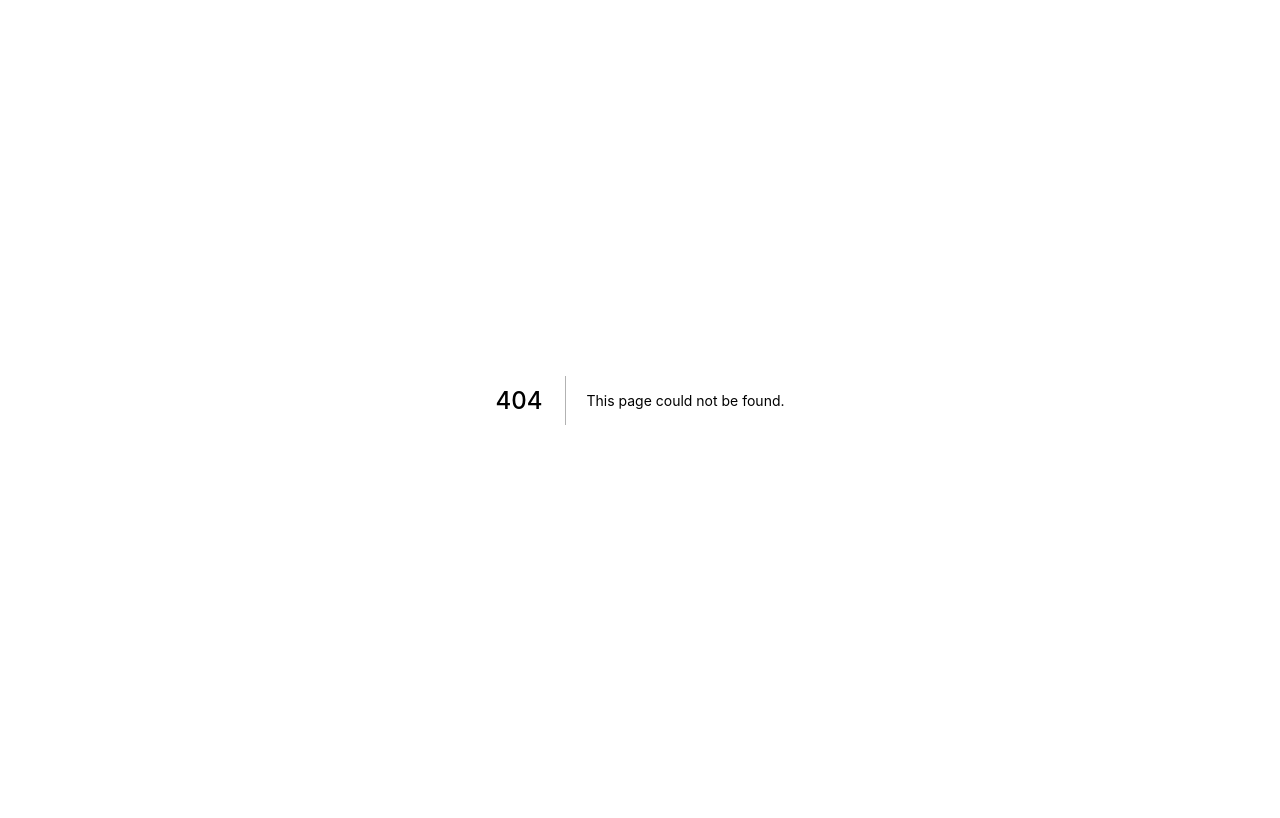
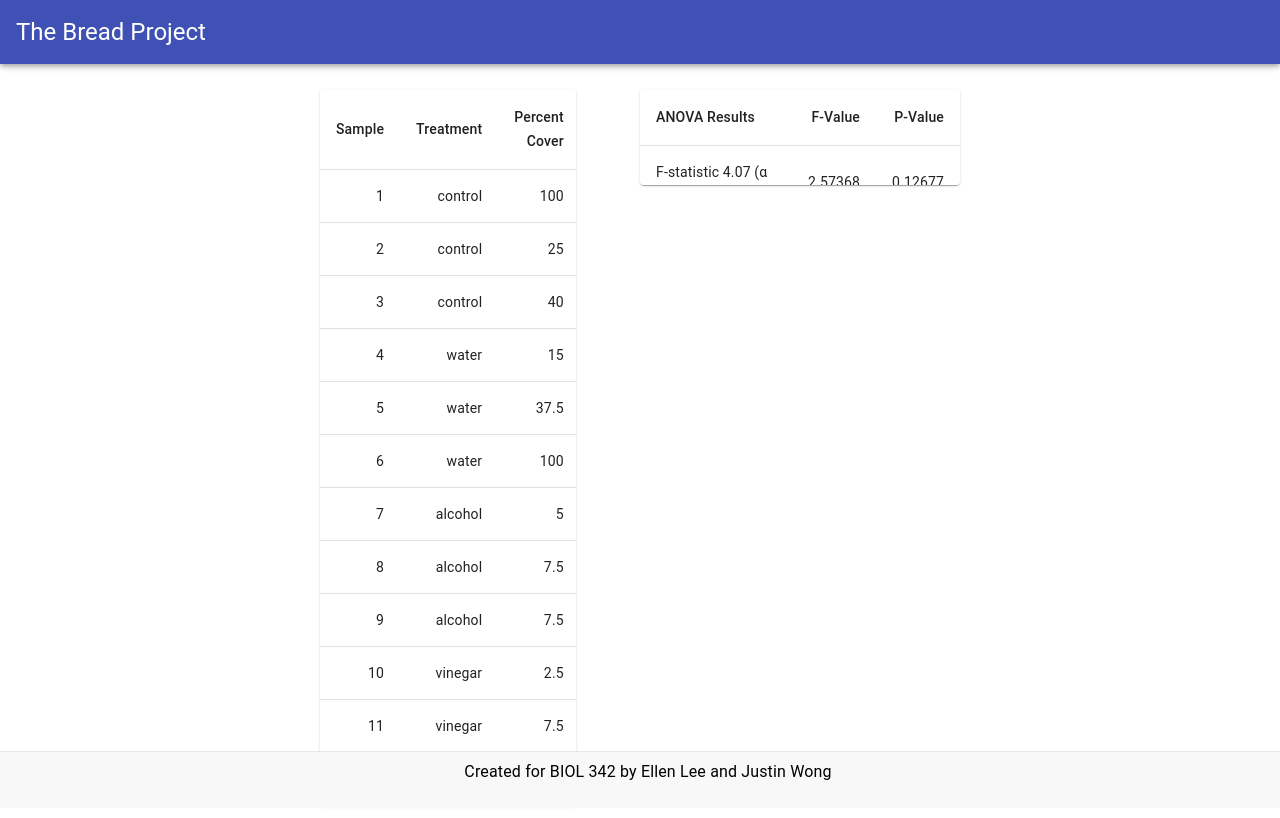
Before and after one commit to justincswong/bread_project, a Next.js app: page /advanced in a window 1280 px wide. Before the commit this address had no page. Shown: the top 818 px of the page. Built offline with nearby package versions, Linux system fonts and the light colour scheme.

Commit message:
clickable refresh, advanced, project by

```diff
--- /dev/null
+++ b/pages/advanced.js
@@ -0,0 +1,126 @@
+import Head from 'next/head';
+import Link from 'next/link';
+import {
+  AppBar,
+  Button,
+  Divider,
+  Grid,
+  Paper,
+  Table,
+  TableBody,
+  TableCell,
+  TableContainer,
+  TableHead,
+  TableRow,
+  Toolbar,
+  Typography,
+} from '@material-ui/core';
+import { StyledCard } from '../src/styles/Card.js';
+import { StyledDiv, QuestionDiv } from '../src/styles/Div.js';
+import { data } from '../src/data/bread_data.js';
+
+export default class Home extends React.Component {
+  render() {
+    return (
+      <div
+        style={{
+          marginTop: '8vh',
+          display: 'flex',
+          justifyContent: 'center',
+          alignItems: 'center',
+        }}
+      >
+        <Head>
+          <title>Help a Breader Out</title>
+          <link rel='icon' href='/favicon.ico' />
+        </Head>
+
+        <footer
+          style={{
+            backgroundColor: '#F8F8F8',
+            borderTop: '1px solid #E7E7E7',
+            textAlign: 'center',
+            padding: '1vh',
+            position: 'fixed',
+            left: '0',
+            bottom: '-1vh',
+            height: '5vh',
+            width: '100%',
+            zIndex: 2,
+          }}
+        >
+          <Typography>Created for BIOL 342 by Ellen Lee and Justin Wong</Typography>
+        </footer>
+
+        <StyledDiv>
+          <AppBar>
+            <Toolbar>
+              <Button
+                color='inherit'
+                style={{
+                  padding: '2vh',
+                  margin: '0',
+                  position: 'absolute',
+                  left: '0',
+                  textTransform: 'none',
+                }}
+              >
+                <Link href='/'>
+                  <Typography variant='h5'>The Bread Project</Typography>
+                </Link>
+              </Button>
+            </Toolbar>
+          </AppBar>
+
+          <Grid container alignItems='left' direction='column'>
+            <Grid container alignItems='center' direction='column'>
+              <Grid container justify='space-evenly'>
+                <TableContainer component={Paper} style={{ width: '20vw' }}>
+                  <Table>
+                    <TableHead>
+                      <TableRow>
+                        <TableCell align='right'>Sample</TableCell>
+                        <TableCell align='right'>Treatment</TableCell>
+                        <TableCell align='right'>Percent Cover</TableCell>
+                      </TableRow>
+                    </TableHead>
+                    <TableBody>
+                      {data.map((row) => (
+                        <TableRow key={data.index}>
+                          <TableCell align='right'>{row.index}</TableCell>
+                          <TableCell align='right'>{row.treatment}</TableCell>
+                          <TableCell align='right'>{row.pct_cover}</TableCell>
+                        </TableRow>
+                      ))}
+                    </TableBody>
+                  </Table>
+                </TableContainer>
+                <TableContainer
+                  component={Paper}
+                  style={{ width: '25vw', maxHeight: '12vh' }}
+                >
+                  <Table>
+                    <TableHead>
+                      <TableRow>
+                        <TableCell align='left'>ANOVA Results</TableCell>
+                        <TableCell align='right'>F-Value</TableCell>
+                        <TableCell align='right'>P-Value</TableCell>
+                      </TableRow>
+                    </TableHead>
+                    <TableBody>
+                      <TableRow key='stats_values'>
+                        <TableCell align='left'>F-statistic 4.07 (α = 0.05)</TableCell>
+                        <TableCell align='right'>2.57368</TableCell>
+                        <TableCell align='right'>0.12677</TableCell>
+                      </TableRow>
+                    </TableBody>
+                  </Table>
+                </TableContainer>
+              </Grid>
+            </Grid>
+          </Grid>
+        </StyledDiv>
+      </div>
+    );
+  }
+}
--- /dev/null
+++ b/src/data/bread_data.js
@@ -0,0 +1,14 @@
+export const data = [
+  { index: 1, treatment: 'control', pct_cover: 100 },
+  { index: 2, treatment: 'control', pct_cover: 25 },
+  { index: 3, treatment: 'control', pct_cover: 40 },
+  { index: 4, treatment: 'water', pct_cover: 15 },
+  { index: 5, treatment: 'water', pct_cover: 37.5 },
+  { index: 6, treatment: 'water', pct_cover: 100 },
+  { index: 7, treatment: 'alcohol', pct_cover: 5 },
+  { index: 8, treatment: 'alcohol', pct_cover: 7.5 },
+  { index: 9, treatment: 'alcohol', pct_cover: 7.5 },
+  { index: 10, treatment: 'vinegar', pct_cover: 2.5 },
+  { index: 11, treatment: 'vinegar', pct_cover: 7.5 },
+  { index: 12, treatment: 'vinegar', pct_cover: 2.5 },
+];
```
Also changed, not shown: pages/index.js (+44 -2 lines).
